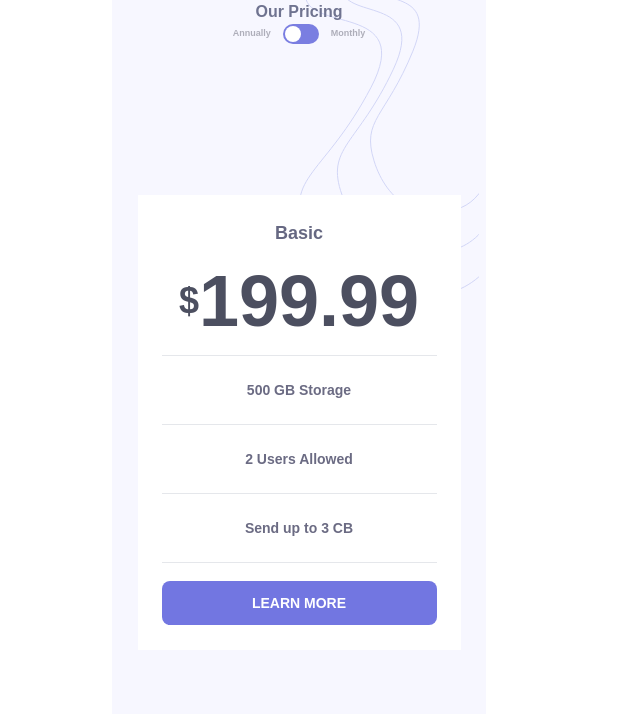
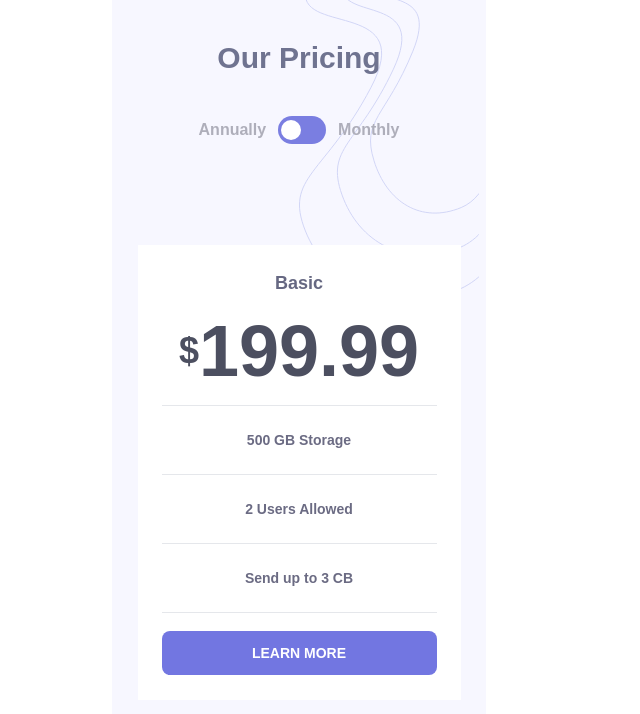
Before and after one commit to SofiaBargues/pricing-component-with-toggle, a React app: page / in a window 1280 px wide. Shown: the top 714 px of the page, without its empty margins (341-981 px from the left). Built offline with nearby package versions, Linux system fonts and the light colour scheme; the HTML template or start-up script is replaced by a standard one.

Commit message:
pricing aliment

```diff
--- a/src/App.tsx
+++ b/src/App.tsx
@@ -16,13 +16,13 @@ function App() {
         className="bg-[#f7f7ff]  w-full h-full
        absolute -z-20"
       ></div>
-      <div className="font-bold text-[#6f7390] flex justify-center ">
+      <div className="font-bold text-3xl text-[#6f7390] flex justify-center m-10 ">
         Our Pricing
       </div>
-      <div className="flex justify-center gap-3 items-center flex-row text-[#aeaeba] relative font-bold text-[9px]">
+      <div className="flex justify-center gap-3 items-center flex-row text-[#aeaeba] relative font-bold text-md">
         <div className="">Annually</div>
-        <div className="bg-white left-[173px] h-4 rounded-full w-4 absolute"></div>
-        <div className="bg-[#7a7ee1] w-9 h-5 rounded-full"></div>
+        <div className="bg-white left-[169px] h-5 rounded-full w-5 absolute"></div>
+        <div className="bg-[#7a7ee1] w-12 h-7 rounded-full"></div>
         <div className="">Monthly</div>
       </div>
       <div className="w-[323px] h-[455px] text-sm  font-bold text-[#4c4f60] bg-white m-auto p-6 flex items-center justify-between flex-col">
```
